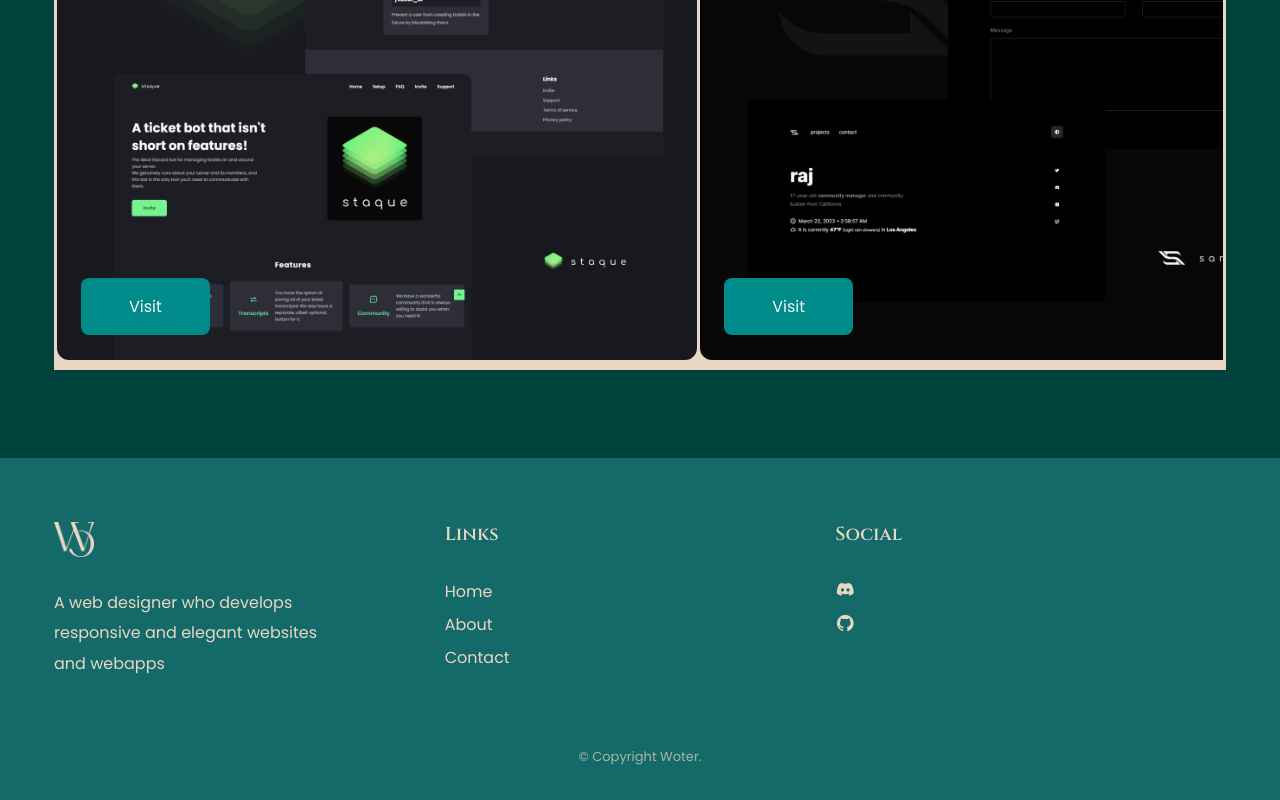
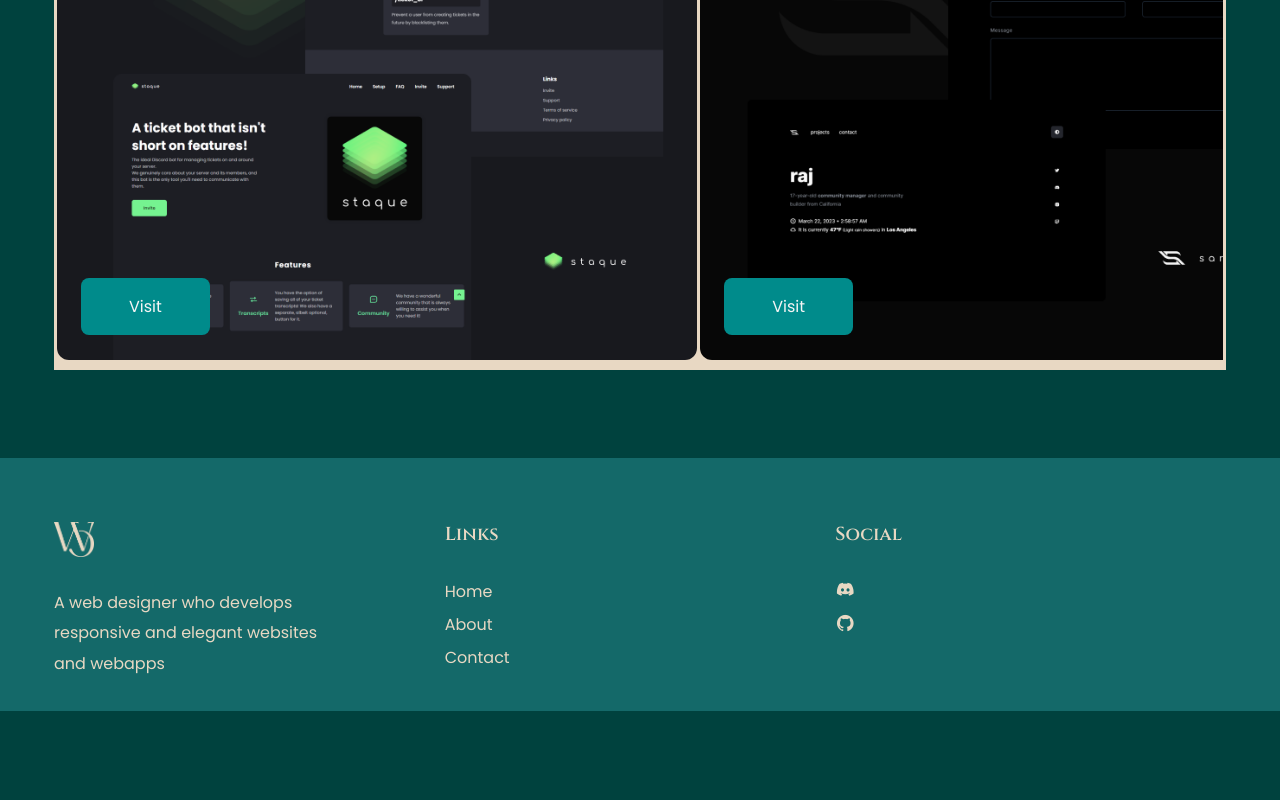
Before and after one commit to woterr/woter, a React (Create React App) app: page / in a window 1280 px wide. Shown: the part 1113-1913 px from the top of the page. After the commit the page ends 1824 px from the top, so only its background shows below. Built offline with nearby package versions, Linux system fonts and the light colour scheme.

Commit message:
remove copyright

```diff
--- a/src/Components/footer.js
+++ b/src/Components/footer.js
@@ -41,9 +41,6 @@ function Footer() {
               </li>
             </ul>
           </div>
-          <div className="rights">
-            <span>© Copyright Woter.</span>
-          </div>
         </div>
       </footer>
     </>
```
